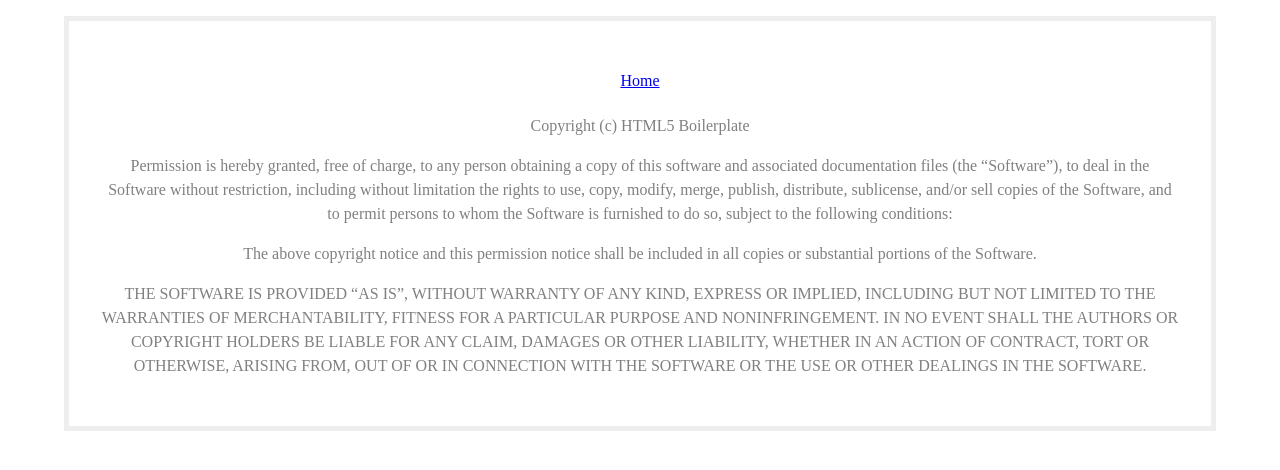
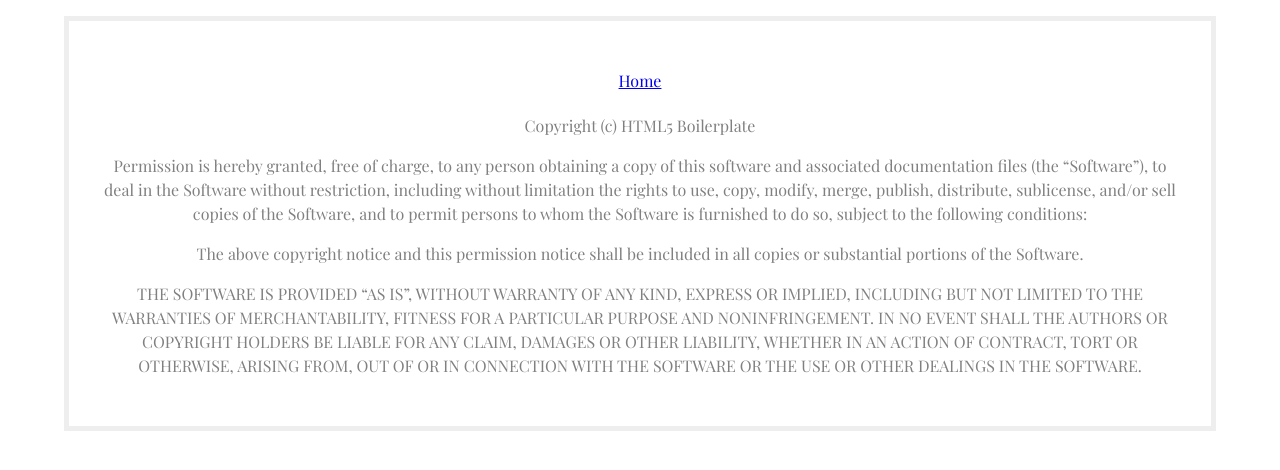
Before and after one commit to ashammeeh/alaa-blog, a Jekyll site: the page built from css/vendor/h5bp_LICENSE.md, in a window 1280 px wide. Shown: the top 470 px of the page. Built offline with Jekyll 4.4.1, drawn with Linux system fonts in a browser that asks for light colours; our own code applies the rules of GitHub Pages for plain Markdown files.

Commit message:
Update default.html

```diff
--- a/_layouts/default.html
+++ b/_layouts/default.html
@@ -20,7 +20,7 @@
 </head>
 <body>
 	<!-- pull in webfonts -->
-	<link href="https://fonts.googleapis.com/css?family=Roboto" rel="stylesheet">
+	<link href="https://fonts.googleapis.com/css?family=Playfair+Display" rel="stylesheet">
 
 	<!-- Page content goes inside the container -->
 	<!-- In general, you should have only one container per page. -->
```
